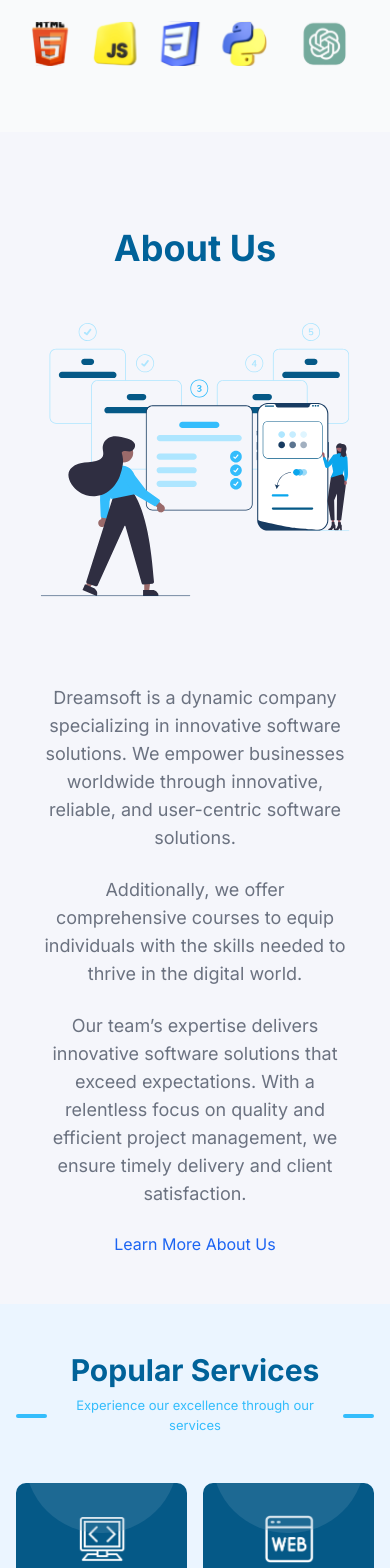
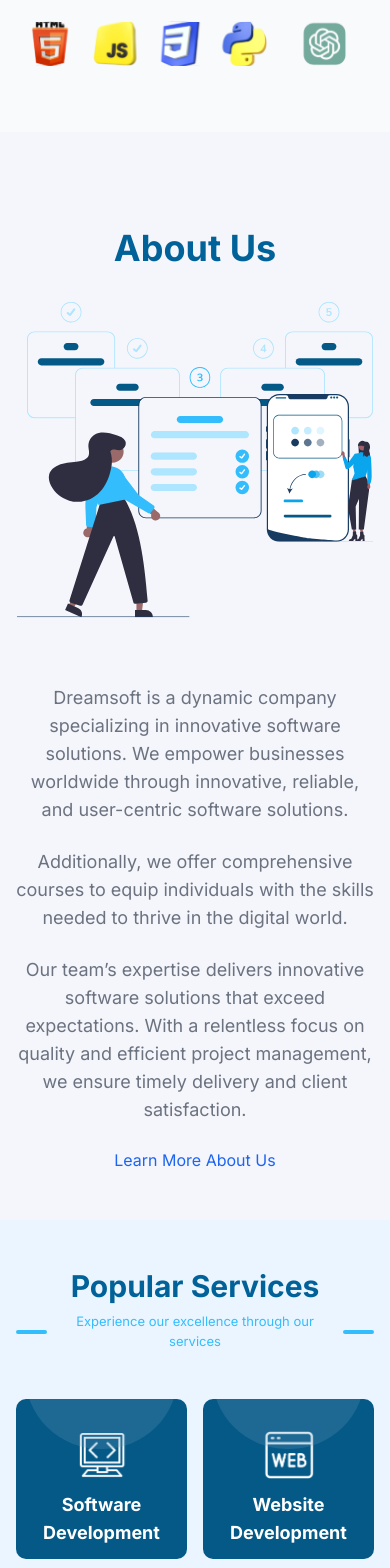
Before and after one commit to Dreamosoft1/dreamosoft-frontend, a React (Vite) app: page / in a window 390 px wide. Shown: the part 1000-2568 px from the top of the page. Built offline with nearby package versions, Linux system fonts and the light colour scheme.

Commit message:
Responsiveness for mobile created

```diff
--- a/src/components/AboutUs.jsx
+++ b/src/components/AboutUs.jsx
@@ -4,7 +4,7 @@ const AboutUs = () => {
 	return (
 		<>
 			{/* About Us Section */}
-			<section className="py-12 pt-24 bg-white dark:bg-gray-900 px-10" data-aos="fade-up" style={{ background: "#F5F6FB" }}>
+			<section className="py-12 pt-24 bg-white dark:bg-gray-900 px-4 md:px-10" data-aos="fade-up" style={{ background: "#F5F6FB" }}>
 				<h2 className="text-4xl md:mb-14 font-bold text-section-heading dark:text-white  text-center">About Us</h2>
 				<div className="max-w-screen-xl mx-auto grid grid-cols-1 md:grid-cols-2 gap-8 items-center">
 					{/* Illustration */}
@@ -13,7 +13,7 @@ const AboutUs = () => {
 					</div>
 
 					{/* Text Content */}
-					<div className="text-center md:text-left">
+					<div className="text-center md:text-left ">
 						{/* <h2 className="text-3xl font-bold text-gray-900 dark:text-white mb-4">
           About Us
         </h2> */}
--- a/src/components/ServiceCard.jsx
+++ b/src/components/ServiceCard.jsx
@@ -2,13 +2,13 @@ import React from "react";
 
 const ServiceCard = ({ image, text }) => {
 	return (
-		<div className="w-full card rounded-[10px] bg-[#055987] flex pb-3 items-center justify-center flex-col h-44 md:h-64 relative overflow-hidden">
+		<div className="w-full card rounded-[10px] bg-[#055987] flex pb-3 items-center justify-center flex-col h-40 md:h-64 relative overflow-hidden">
 			<div className="absolute w-[90%] h-[150px] md:h-[300px] bg-[#6599B740] rounded-full -top-[100px] md:-top-[200px] left-0 right-0 mx-auto"></div>
 
 			<div className="w-16 md:w-24 h-16 md:h-24 flex items-center justify-center mt-6 md:mt-12">
 				<img src={image} alt="" className="w-16 md:w-24 h-12 md;h-20" />
 			</div>
-			<h3 className="mt-auto text-white text-xl md:text-2xl font-bold text-center" dangerouslySetInnerHTML={{ __html: text }}></h3>
+			<h3 className="mt-auto text-white text-lg md:text-2xl font-bold text-center" dangerouslySetInnerHTML={{ __html: text }}></h3>
 		</div>
 	);
 };
--- a/src/components/Services.jsx
+++ b/src/components/Services.jsx
@@ -24,8 +24,6 @@ const Services = () => {
 					<ServiceCard text={`UI/UX <br/> Design`} image={DesignImage} />
 					<ServiceCard text={"Machine <br/> Learning Projects"} image={MachineImage} />
 				</div>
-				{/* <div className="w-full flex items-center  gap-24 mt-24 justify-center">
-				</div> */}
 			</div>
 		</section>
 	);
```
